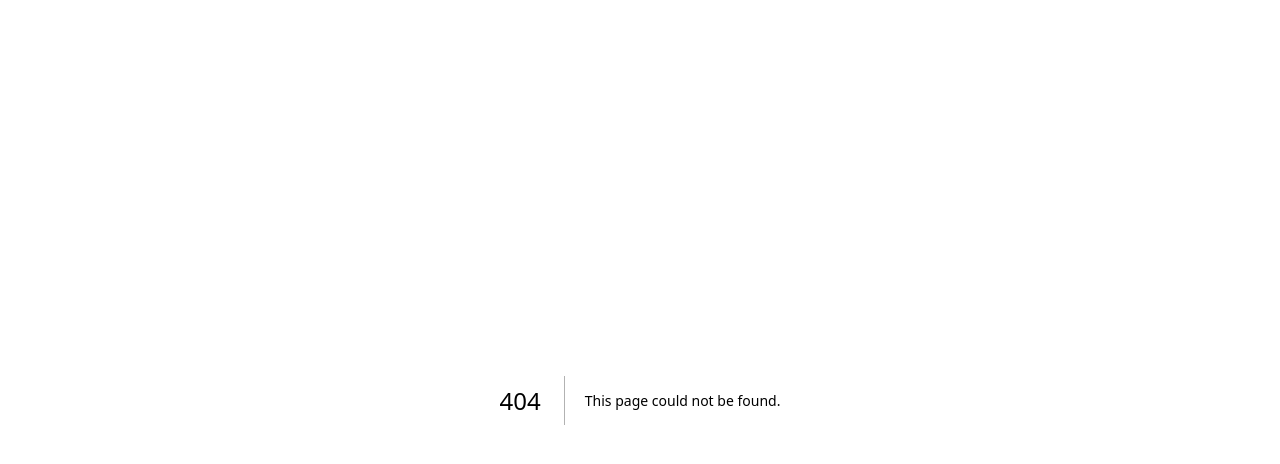
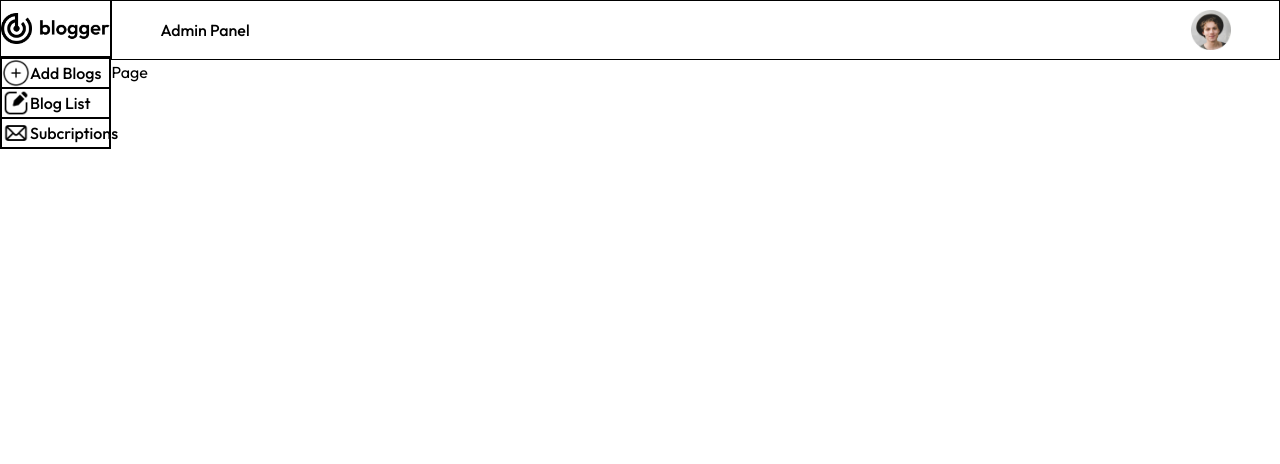
Before and after one commit to AyushChauhan3757/next-blog-app, a Next.js app: page /admin/blogList in a window 1280 px wide. Before the commit this address had no page. Shown: the top 464 px of the page. Built offline with nearby package versions, Linux system fonts and the light colour scheme.

Commit message:
Completed Admin Panel

```diff
--- /dev/null
+++ b/Components/adminComponents/SideBar.jsx
@@ -0,0 +1,32 @@
+import { assets } from '@/Assets/assets';
+import Image from 'next/image';
+import Link from 'next/link';
+import React from 'react';
+
+const SideBar = () => {
+    return (
+        <div className='flex flex-col bg-slate-100'>
+            <div className='px-2 sm:pl-14 py-3 border border-black hover:scale-105 transition duration-300 ease-in-out'>
+                <Image src={assets.logo} width={120} alt='' />
+            </div>
+            <div className='w-28 sm:w-80 h-[100vh] relative py-12 border border-black'>
+                <div className='w-[50%] sm:w-[80%] absolute right-0'>
+                    <Link href='/admin/addProduct' className='flex items-center border border-black gap-3 font-medium px-3 py-2 bg-white shadow-[-4px_4px_0px_#000000] hover:shadow-[-8px_8px_0px_#000000] hover:translate-y-[-2px] transition duration-300 ease-in-out'>
+                        <Image src={assets.add_icon} alt='' width={28} />
+                        <p>Add Blogs</p>
+                    </Link>
+                    <Link href='/admin/blogList' className='mt-5 flex items-center border border-black gap-3 font-medium px-3 py-2 bg-white shadow-[-4px_4px_0px_#000000] hover:shadow-[-8px_8px_0px_#000000] hover:translate-y-[-2px] transition duration-300 ease-in-out'>
+                        <Image src={assets.blog_icon} alt='' width={28} />
+                        <p>Blog List</p>
+                    </Link>
+                    <Link href='/admin/subscriptions' className='mt-5 flex items-center border border-black gap-3 font-medium px-3 py-2 bg-white shadow-[-4px_4px_0px_#000000] hover:shadow-[-8px_8px_0px_#000000] hover:translate-y-[-2px] transition duration-300 ease-in-out'>
+                        <Image src={assets.email_icon} alt='' width={28} />
+                        <p>Subcriptions</p>
+                    </Link>
+                </div>
+            </div>
+        </div>
+    );
+};
+
+export default SideBar;
--- /dev/null
+++ b/app/admin/addProduct/page.jsx
@@ -0,0 +1,12 @@
+"use client";
+import React from 'react';
+
+const Page = () => {
+    return (
+        <div>
+            <h1>Add Product</h1>
+        </div>
+    );
+};
+
+export default Page;
--- /dev/null
+++ b/app/admin/blogList/page.jsx
@@ -0,0 +1,12 @@
+"use client";
+import React from 'react';
+
+const Page = () => {
+    return (
+        <div>
+            Page
+        </div>
+    );
+};
+
+export default Page;
--- /dev/null
+++ b/app/admin/layout.jsx
@@ -0,0 +1,20 @@
+import { assets } from "@/Assets/assets"
+import SideBar from "@/Components/adminComponents/SideBar"
+import Image from "next/image"
+
+export default function layout({ children }) {
+    return (
+        <>
+            <div className="flex">
+                <SideBar />
+                <div className="flex flex-col w-full">
+                    <div className="flex items-center justify-between w-full py-3 max-h-[60px] px-12 border border-b border-black">
+                        <h3 className="font-medium">Admin Panel</h3>
+                        <Image src={assets.profile_icon} width={40} alt="" />
+                    </div>
+                    {children}
+                </div>
+            </div>
+        </>
+    )
+}
--- /dev/null
+++ b/app/admin/page.jsx
@@ -0,0 +1,11 @@
+import React from 'react';
+
+const page = () => {
+    return (
+        <div>
+
+        </div>
+    );
+};
+
+export default page;
--- /dev/null
+++ b/app/admin/subscriptions/page.jsx
@@ -0,0 +1,12 @@
+"use client";
+import React from 'react';
+
+const Page = () => {
+    return (
+        <div>
+            Page
+        </div>
+    );
+};
+
+export default Page;
```
